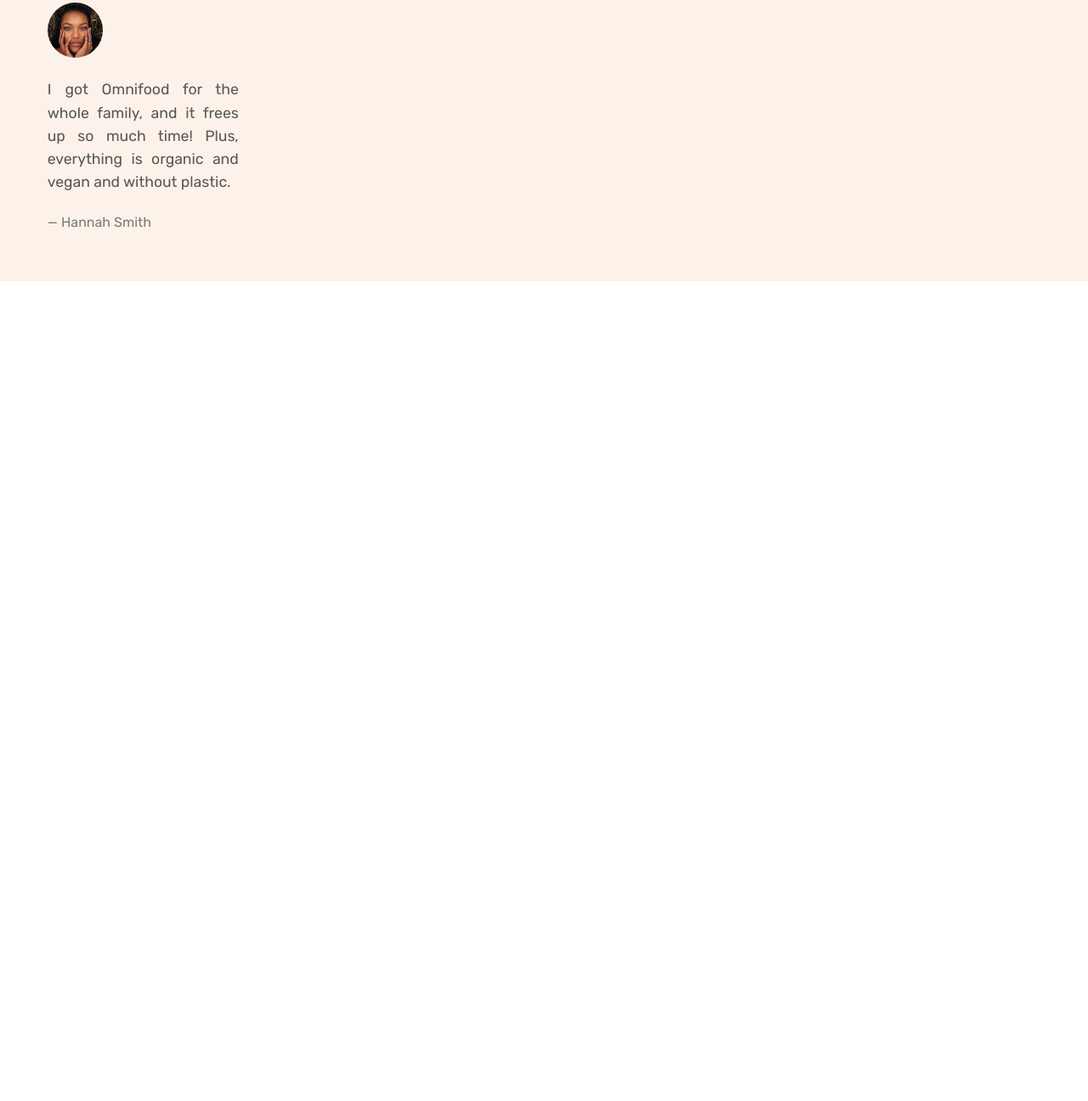
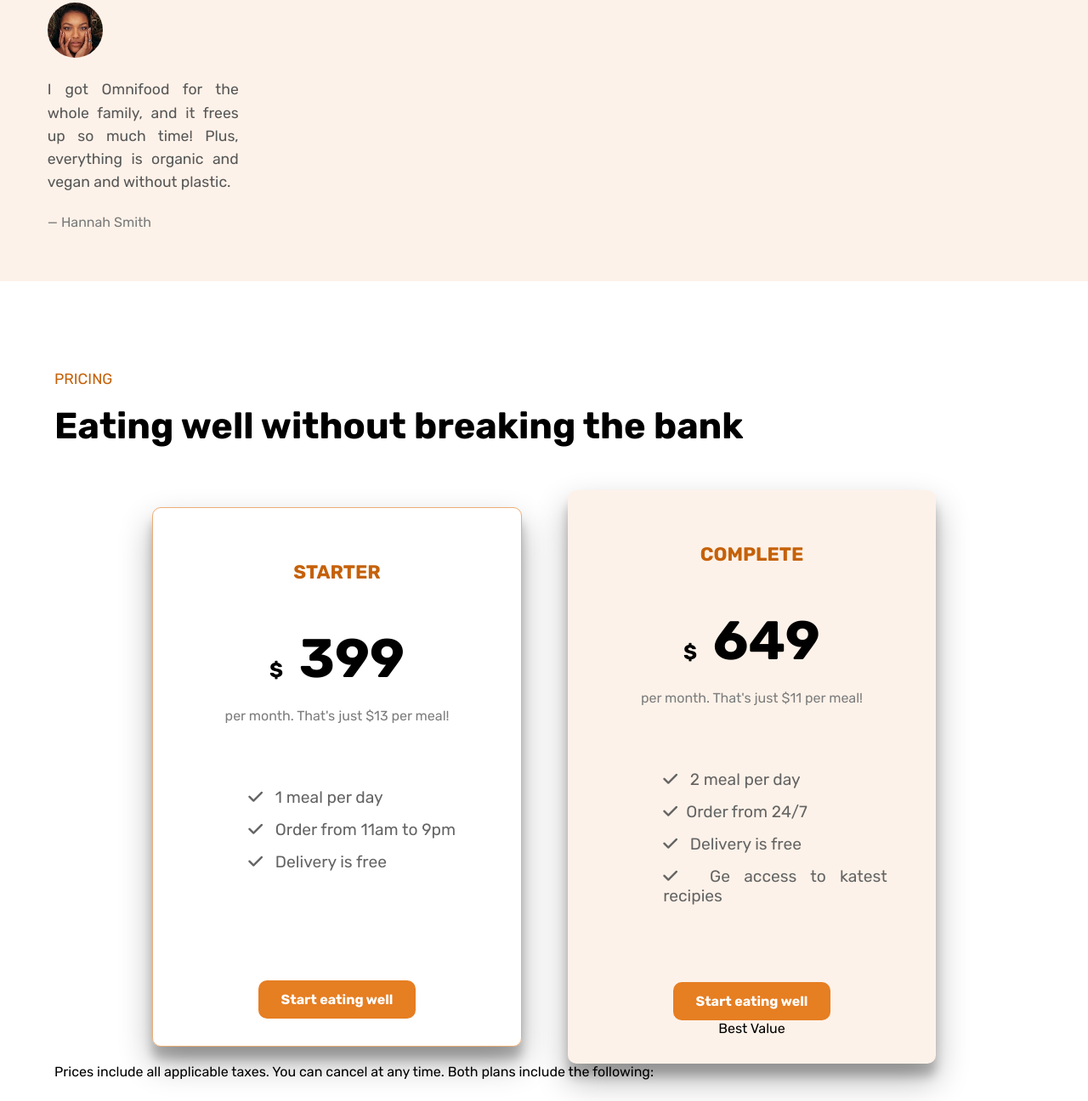
Before and after one commit to Waleed1123/Omnifood, a plain HTML site: page index.html in a window 1280 px wide. Shown: the part 4196-5492 px from the top of the page at 85% size. Before the commit the page ends 4527 px from the top, so only its background shows below. Drawn offline with Linux system fonts and the light colour scheme.

Commit message:
Food Plan Done

```diff
--- a/index.html
+++ b/index.html
@@ -1,14 +1,17 @@
 <!DOCTYPE html>
 <html lang="en">
-
   <head>
     <meta charset="UTF-8" />
     <meta name="viewport" content="width=device-width, initial-scale=1.0" />
     <title>Omnifood — Never Cook Again!</title>
     <!-- Font Awesome Cdn Link -->
-    <link rel="stylesheet" href="https://cdnjs.cloudflare.com/ajax/libs/font-awesome/6.4.2/css/all.min.css"
+    <link
+      rel="stylesheet"
+      href="https://cdnjs.cloudflare.com/ajax/libs/font-awesome/6.4.2/css/all.min.css"
       integrity="sha512-z3gLpd7yknf1YoNbCzqRKc4qyor8gaKU1qmn+CShxbuBusANI9QpRohGBreCFkKxLhei6S9CQXFEbbKuqLg0DA=="
-        crossorigin="anonymous" referrerpolicy="no-referrer" />
+      crossorigin="anonymous"
+      referrerpolicy="no-referrer"
+    />
     <!-- Custom CSS Link -->
     <link rel="stylesheet" href="./style.css" />
     <!-- CSS Logo Icon -->
@@ -18,7 +21,8 @@
     <link rel="preconnect" href="https://fonts.gstatic.com" crossorigin />
     <link
       href="https://fonts.googleapis.com/css2?family=Poppins:wght@300;400;500;600&family=Rubik:ital,wght@0,300;0,400;0,500;0,600;0,700;0,800;1,300;1,400;1,500;1,700&family=Source+Serif+4:ital,opsz,wght@0,8..60,300;0,8..60,400;0,8..60,500;1,8..60,300;1,8..60,400&display=swap"
-        rel="stylesheet" />
+      rel="stylesheet"
+    />
   </head>
 
   <body>
@@ -71,7 +75,11 @@
       <p>AS FEATURED IN</p>
       <span class="brands">
         <img src="./Image/techcrunch.png" class="techcrunch" alt="" />
-            <img src="./Image/business-insider.png" class="business-insider" alt="" />
+        <img
+          src="./Image/business-insider.png"
+          class="business-insider"
+          alt=""
+        />
         <img src="./Image/the-new-york-times.png" class="new-york" alt="" />
         <img src="./Image/forbes.png" class="forbes" alt="" />
         <img src="./Image/usa-today.png" class="usa-today" alt="" />
@@ -195,71 +203,107 @@
     </section>
     <section class="testimonials">
       <div class="testimonial-parent">
-
         <div class="reviews">
           <p class="testi">Testimonials</p>
           <h3>Once you try it, you can't go back</h3>
           <span>
-                    <img src="./Image/dave.jpg" alt="">
-                    <p>Inexpensive, healthy and great-tasting meals, without even having to order manually! It feels
-                        truly
-                        magical.
+            <img src="./Image/dave.jpg" alt="" />
+            <p>
+              Inexpensive, healthy and great-tasting meals, without even having
+              to order manually! It feels truly magical.
             </p>
-                    <p class="name">— Dave Bryson </p>
+            <p class="name">— Dave Bryson</p>
           </span>
 
           <span>
-                    <img src="./Image/ben.jpg" alt="">
-                    <p>The AI algorithm is crazy good, it chooses the right meals for me every time. It's amazing not to
-                        worry about food anymore!
+            <img src="./Image/ben.jpg" alt="" />
+            <p>
+              The AI algorithm is crazy good, it chooses the right meals for me
+              every time. It's amazing not to worry about food anymore!
             </p>
-                    <p class="name">— Ben Hadley
-
-                    </p>
+            <p class="name">— Ben Hadley</p>
           </span>
 
           <span>
-                    <img src="./Image/steve.jpg" alt="">
-                    <p>Omnifood is a life saver! I just started a company, so there's no time for cooking. I couldn't
-                        live
-                        without my daily meals now!
-
+            <img src="./Image/steve.jpg" alt="" />
+            <p>
+              Omnifood is a life saver! I just started a company, so there's no
+              time for cooking. I couldn't live without my daily meals now!
             </p>
-                    <p class="name">— Steve Miller
-
-                    </p>
+            <p class="name">— Steve Miller</p>
           </span>
 
           <span>
-                    <img src="./Image/hannah.jpg" alt="">
-                    <p>I got Omnifood for the whole family, and it frees up so much time! Plus, everything is organic
-                        and
-                        vegan and without plastic.
-
+            <img src="./Image/hannah.jpg" alt="" />
+            <p>
+              I got Omnifood for the whole family, and it frees up so much time!
+              Plus, everything is organic and vegan and without plastic.
             </p>
             <p class="name">— Hannah Smith</p>
           </span>
         </div>
         <div class="testimonials-imgs">
-                <img src="./Image/gallery-1.jpg" alt="">
-                <img src="./Image/gallery-2.jpg" alt="">
-                <img src="./Image/gallery-3.jpg" alt="">
-                <img src="./Image/gallery-4.jpg" alt="">
-                <img src="./Image/gallery-5.jpg" alt="">
-                <img src="./Image/gallery-6.jpg" alt="">
-                <img src="./Image/gallery-7.jpg" alt="">
-                <img src="./Image/gallery-8.jpg" alt="">
-                <img src="./Image/gallery-9.jpg" alt="">
-                <img src="./Image/gallery-10.jpg" alt="">
-                <img src="./Image/gallery-11.jpg" alt="">
-                <img src="./Image/gallery-12.jpg" alt="">
+          <img src="./Image/gallery-1.jpg" alt="" />
+          <img src="./Image/gallery-2.jpg" alt="" />
+          <img src="./Image/gallery-3.jpg" alt="" />
+          <img src="./Image/gallery-4.jpg" alt="" />
+          <img src="./Image/gallery-5.jpg" alt="" />
+          <img src="./Image/gallery-6.jpg" alt="" />
+          <img src="./Image/gallery-7.jpg" alt="" />
+          <img src="./Image/gallery-8.jpg" alt="" />
+          <img src="./Image/gallery-9.jpg" alt="" />
+          <img src="./Image/gallery-10.jpg" alt="" />
+          <img src="./Image/gallery-11.jpg" alt="" />
+          <img src="./Image/gallery-12.jpg" alt="" />
         </div>
       </div>
+    </section>
+    <section class="pricing-div">
+        <div class="pricing-text">
+            <p>Pricing</p>
+            <h3>Eating well without breaking the bank</h3>
+        </div>
+        <div class="pricing-card-div">
 
+            <div class="pricing-card">
+                <p class="plan">Starter</p>
+                <p class="price"><span>$</span> 399</p>
+                <p class="month">per month. That's just $13 per meal!</p>
 
+                <ul>
+                    <li><i class="fa-solid fa-check"></i> &ThickSpace; 1 meal per day</li>
+                    <li><i class="fa-solid fa-check"></i> &ThickSpace; Order from 11am to 9pm</li>
+                    <li><i class="fa-solid fa-check"></i> &ThickSpace; Delivery is free</li>
+                    <li class="one">1 </li>
+                </ul>
 
+                <button>Start eating well</button>
 
+            </div>
+
+            <div class="pricing-card pricing-card2">
+                <p class="plan">complete</p>
+                <p class="price"><span>$</span> 649</p>
+                <p class="month">per month. That's just $11 per meal!</p>
+
+                <ul>
+                    <li><i class="fa-solid fa-check"></i> &ThickSpace; 2 meal per day</li>
+                    <li><i class="fa-solid fa-check"></i>  &ThickSpace;Order from 24/7</li>
+                    <li><i class="fa-solid fa-check"></i> &ThickSpace; Delivery is free</li>
+                    <li><i class="fa-solid fa-check"></i> &ThickSpace; Ge access to katest recipies</li>
+                </ul>
+
+                <button>Start eating well</button>
+                <div class="pricing-plan">
+                    <p>Best Value</p>
+                </div>
+
+            </div>
+
+        </div>
+        <p>Prices include all applicable taxes. You can cancel at any time. Both plans include the following:
+        </p>
     </section>
+
   </body>
-
 </html>
--- a/style.css
+++ b/style.css
@@ -498,3 +498,104 @@ div.testimonials-imgs img:hover {
     box-shadow: rgba(0, 0, 0, 0.3) 0px 19px 38px, rgba(0, 0, 0, 0.22) 0px 15px 12px;
 
 }
+
+/* Pricing Section */
+
+section.pricing-div {
+    padding-top: 5rem;
+    width: 90%;
+    margin: 25px auto;
+}
+
+div.pricing-text p {
+    font-size: 1.1rem;
+    text-transform: uppercase;
+    color: #c56109;
+    margin-bottom: 10px;
+}
+
+div.pricing-text h3 {
+    font-size: 2.7rem;
+    margin: 20px 0 50px 0;
+}
+
+div.pricing-card-div {
+    display: flex;
+    justify-content: space-between;
+    align-items: center;
+    width: 80%;
+    height: fit-content;
+    margin: 0 auto;
+    text-align: center;
+}
+
+div.pricing-card {
+    z-index: -1;
+    padding-top: 25px;
+    border-radius: 10px;
+    width: 40%;
+    padding: 2rem;
+    box-shadow: rgba(0, 0, 0, 0.3) 0px 19px 38px,
+        rgba(0, 0, 0, 0.22) 0px 15px 12px;
+        border: 0.5px solid #e2822fa7;
+}
+
+div.pricing-card p.plan {
+    margin-top: 30px;
+    font-size: 1.4rem;
+    text-transform: uppercase;
+    font-weight: bold;
+    color: #c56109;
+    text-align: center;
+    margin-bottom: 50px;
+}
+
+div.pricing-card p.price {
+    font-size: 4rem;
+    text-align: center;
+    font-weight: bold;
+
+}
+
+div.pricing-card p.price span {
+    font-size: 1.5rem;
+    margin-right: 5px;
+}
+
+div.pricing-card p.month {
+    font-size: 1rem;
+    margin: 20px 0;
+    color: rgb(125, 125, 125);
+    text-align: center;
+}
+
+div.pricing-card ul {
+    text-align: justify;
+    padding: 25px;
+    padding-left: 5rem;
+    margin: 50px auto;
+}
+
+div.pricing-card ul li {
+    font-size: 1.2rem;
+    color: rgb(100, 100, 100);
+    margin-bottom: 15px;
+    list-style-type: none;
+}
+div.pricing-card ul li.one{
+    color: white;
+}
+div.pricing-card button {
+    padding: 13px 15px;
+    width: 50%;
+    font-size: 1rem;
+    font-weight: bold;
+    border-radius: 10px;
+    border: none;
+    color: white;
+    background-color: #e67e22;
+}
+div.pricing-card2{
+    background-color: #fdf2e9;
+    border: none;
+}
```
Lines whose indentation alone changed are shown as unchanged.
